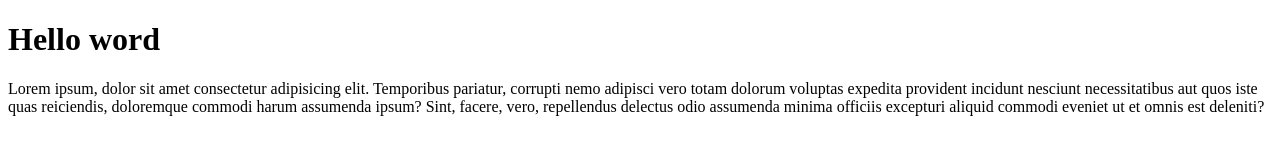
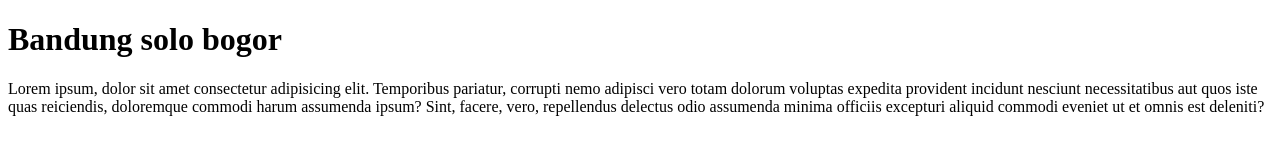
Before and after one commit to ifandpjulistia/javascript, a plain HTML site: page latihan1/index.html in a window 1280 px wide. Drawn offline with Linux system fonts and the light colour scheme.

Commit message:
merubah h1

```diff
--- a/latihan1/index.html
+++ b/latihan1/index.html
@@ -8,7 +8,7 @@
 </head>
 
 <body>
-    <h1>Hello word</h1>
+    <h1>Bandung solo bogor</h1>
     <p>Lorem ipsum, dolor sit amet consectetur adipisicing elit. Temporibus pariatur, corrupti nemo adipisci vero totam dolorum voluptas expedita provident incidunt nesciunt necessitatibus aut quos iste quas reiciendis, doloremque commodi harum assumenda ipsum? Sint, facere, vero, repellendus delectus odio assumenda minima officiis excepturi aliquid commodi eveniet ut et omnis est deleniti?</p>
 
     <script src="latihan.js"></script>
```
